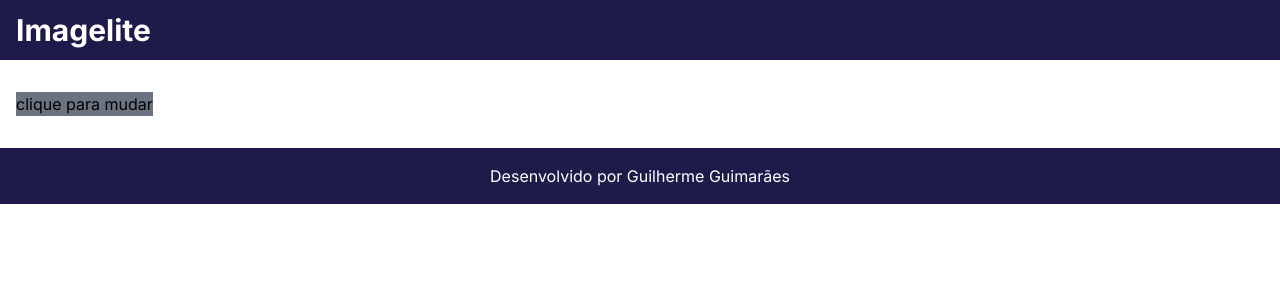
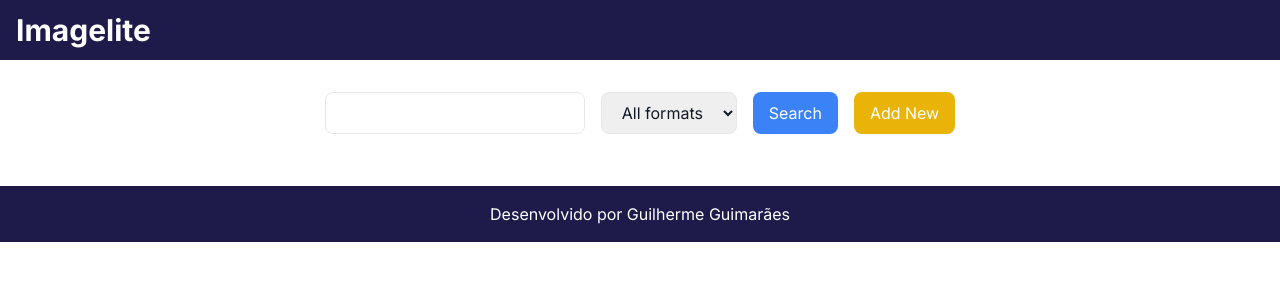
Before and after one commit to guilhermendes/imagelite, a Next.js app: page /galeria in a window 1280 px wide. Shown: the top 300 px of the page. Built offline with nearby package versions, Linux system fonts and the light colour scheme.

Commit message:
39. Criando o formulário para pesquisa de imagens

```diff
--- a/src/app/galeria/page.tsx
+++ b/src/app/galeria/page.tsx
@@ -4,6 +4,7 @@
 import { Template, ImageCard } from "@/components"
 import { Image } from "@/resources/image/image.resource";
 import { useImageService } from '@/resources/image/image.service'
+import { Session } from "inspector/promises";
 import { useState } from "react"
 
 export default function GaleriaPage(){
@@ -33,7 +34,17 @@ export default function GaleriaPage(){
 
     return (
         <Template>
-            <button className="bg-gray-500" onClick={searchImage}>clique para mudar</button>
+            <section className="flex flex-col items-center justify-center my-5">
+                <div className="flex space-x-4">
+                    <input type="text" className="border px-3 py-2 rounded-lg text-gray-900"/>
+                    <select className="border px-4 py-2 rounded-lg text-gray-900" >
+                        <option>All formats</option>
+                    </select>
+                    <button className="bg-blue-500 text-white px-4 py-2 rounded-lg" onClick={searchImage}>Search</button>
+                    <button className="bg-yellow-500 text-white px-4 py-2 rounded-lg" >Add New</button>
+                </div>
+            </section>
+
             <section className="grid grid-cols-3 gap-8">
                 {
                     renderImageCards()
```
